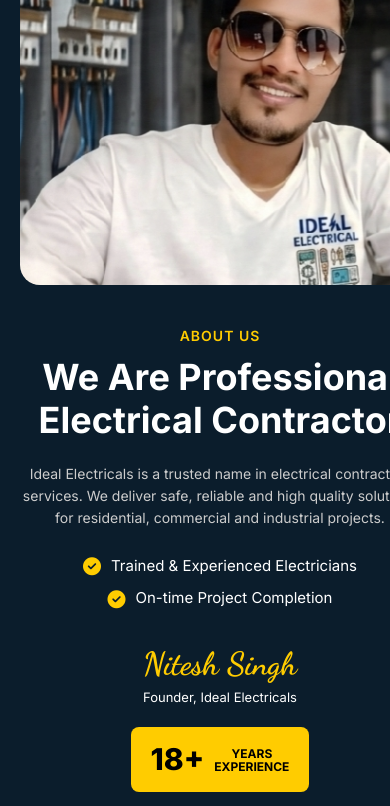
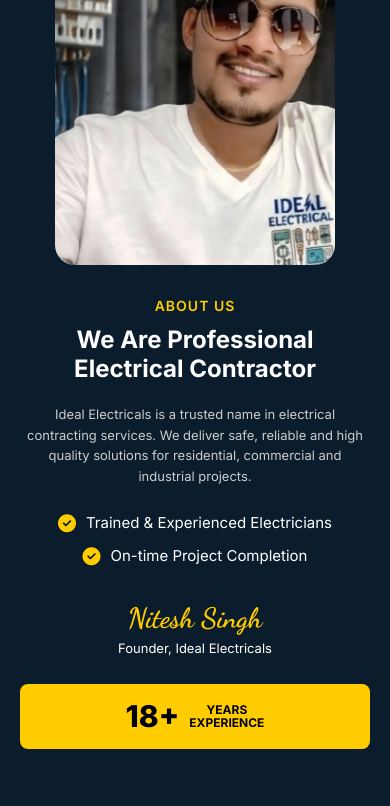
Before and after one commit to shivamkumar7322/idealelectricals.in, a plain HTML site: page index.html in a window 390 px wide. Shown: the part 5928-6734 px from the top of the page. Drawn offline with Linux system fonts and the light colour scheme.

Commit message:
Update style.css

```diff
--- a/style.css
+++ b/style.css
@@ -55,7 +55,7 @@
 @media (max-width: 768px) {
     .nav-links {
         display: none;
-        /* Default mein menu chhupa rahega */
+
         flex-direction: column;
         position: absolute;
         top: 70px;
@@ -65,7 +65,7 @@
         padding: 20px;
         box-shadow: 0 5px 10px rgba(0, 0, 0, 0.1);
     }
-    /* Jab JS se 'active' class add hogi tab menu dikhega */
+
     .nav-links.active {
         display: flex;
     }
@@ -78,14 +78,14 @@
 }
 
 
-/* Logo container ko flexbox banayenge taaki image aur text side-by-side rahein */
+
 
 .logo {
     display: flex;
     align-items: center;
-    /* Vertical alignment center ke liye */
+
     gap: 15px;
-    /* Image aur text ke beech thodi jagah */
+
 }
 
 
@@ -93,34 +93,34 @@
 
 .logo-img {
     height: 50px;
-    /* Navbar ke hisaab se height adjust karein */
+
     width: auto;
-    /* Width apne aap adjust ho jayegi ratio ke hisaab se */
+
     border-radius: 50%;
-    /* Image gol dikhegi */
+
     object-fit: cover;
-    /* Image cut na ho */
+
     border: 1px solid #ddd;
-    /* Halka border agar image light background par hai */
-}
-
-
-/* Puraane logo text container ka style taaki font issues na hon */
+
+}
+
+
+
 
 .logo-text {
     display: flex;
     flex-direction: column;
-    /* H1 upar aur SPAN niche */
+
     justify-content: center;
 }
 
 
-/* Puraane HTML se spacing issues the, unhe theek karne ke liye */
+
 
 .logo h1 {
     margin: 0;
     font-size: 20px;
-    /* Agar bada lage toh kam karein */
+
     line-height: 1.2;
 }
 
@@ -155,25 +155,7 @@
 }
 
 
-/*
-.logo h1 {
-    font-size: 1.7rem;
-    font-weight: 800;
-    background: linear-gradient(135deg, #0a2e4d 0%, #1e4a76 100%);
-    background-clip: text;
-    -webkit-background-clip: text;
-    color: transparent;
-    letter-spacing: -0.5px;
-}
-
-.logo span {
-    font-size: 0.9rem;
-    font-weight: 500;
-    color: var(--accent-gold);
-    display: block;
-    line-height: 1.2;
-}
-*/
+
 
 .nav-links {
     display: flex;
@@ -295,10 +277,7 @@
 .hero-badge {
     color: var(--accent-gold);
     font-weight: 700;
-    /*order: 2px solid;
-    padding: 10px 26px;
-    border-radius: 40px;
-     width: 250px;*/
+
     text-transform: uppercase;
     letter-spacing: 2px;
     font-size: 0.9rem;
@@ -365,7 +344,7 @@
 @media (max-width: 1024px) {
     .hero-grid {
         flex-direction: column;
-        /* Content aur Stats ek ke niche ek */
+
         text-align: center;
     }
     .hero {
@@ -402,7 +381,7 @@
 @media (max-width: 480px) {
     .stats-row {
         grid-template-columns: 1fr;
-        /* Sab kuch ek ke niche ek */
+
     }
     .hero-badge {
         font-size: 0.8rem;
@@ -410,7 +389,7 @@
     .btn-gold,
     .btn-outline {
         width: 100%;
-        /* Full width buttons for easy clicking */
+
         text-align: center;
     }
 }
@@ -483,7 +462,7 @@
 
 .stats-container {
     background-color: #0a1118;
-    /* Dark Navy Background */
+
     color: white;
     padding: 30px 50px;
     margin: 30px 50px;
@@ -546,14 +525,14 @@
 @media (max-width: 768px) {
     .main-headingg {
         font-size: 28px;
-        /* Mobile par font chota */
+
         left: 0;
-        /* Mobile par left 100px hata dein, varna text cut jayega */
+
         text-align: center;
-        /* Mobile par center alignment zyada achha lagta hai */
+
         margin: 0 auto 20px;
         padding: 0 15px;
-        /* Side se thodi jagah */
+
     }
 }
 
@@ -598,7 +577,7 @@
     text-align: center;
     padding: 0 20px;
     border-right: 1px solid rgba(255, 255, 255, 0.1);
-    /* Vertical Dividers */
+
     width: 25%;
 }
 
@@ -762,7 +741,7 @@
 
 .quote-icon {
     color: #fff9e6;
-    /* Light yellow for big quote */
+
     font-size: 40px;
     position: absolute;
     top: 20px;
@@ -838,7 +817,7 @@
 
 .sub-heading {
     color: #d4a017;
-    /* Golden yellow color */
+
     font-weight: 600;
     font-size: 14px;
     letter-spacing: 1px;
@@ -848,7 +827,7 @@
 .main-heading {
     font-size: 32px;
     color: black;
-    /* Dark blue/black */
+
     font-weight: 700;
 }
 
@@ -868,29 +847,29 @@
     gap: 15px;
     flex-wrap: nowrap;
     overflow-x: auto;
-    /* Mobile par scrollable rahega */
+
     padding-bottom: 20px;
 }
 
 .project-card {
     min-width: 200px;
-    /* Minimum width for images */
+
     flex: 1;
 }
 
 .project-card img {
     width: 100%;
     height: 250px;
-    /* Fixed height like in screenshot */
+
     object-fit: cover;
     border-radius: 12px;
-    /* Smooth rounded corners */
+
     transition: transform 0.3s ease;
 }
 
 .project-card img:hover {
     transform: scale(1.03);
-    /* Hover effect */
+
 }
 
 .button-container {
@@ -899,7 +878,7 @@
 
 .view-all-btn {
     background-color: #0b1c2c;
-    /* Dark theme button */
+
     color: white;
     padding: 12px 30px;
     border: none;
@@ -955,13 +934,13 @@
 @media (max-width: 1024px) {
     .testimonial-container {
         flex-wrap: wrap;
-        /* Cards niche shift hone lagenge */
+
         justify-content: center;
         gap: 15px;
     }
     .testimonial-card {
         width: 45%;
-        /* Ek line mein 2 cards dikhenge */
+
     }
     .header h2 {
         font-size: 28px;
@@ -974,21 +953,21 @@
 @media (max-width: 768px) {
     .slider-wrapper {
         flex-direction: column;
-        /* Buttons aur Cards upar-niche ho jayenge */
+
     }
     .nav-btn {
         display: none;
-        /* Mobile par swipe hota hai, buttons hata sakte hain ya chote kar sakte hain */
+
     }
     .testimonial-container {
         flex-direction: column;
-        /* Cards ek ke niche ek aayenge */
+
         align-items: center;
         width: 100%;
     }
     .testimonial-card {
         width: 90%;
-        /* Card mobile screen ki puri width lega */
+
         padding: 20px;
     }
     .header h2 {
@@ -1020,9 +999,9 @@
 
 :root {
     --dark-bg: #0b1522;
-    /* Dark blue background */
+
     --yellow: #ffcc00;
-    /* Yellow theme color */
+
     --text-white: #ffffff;
 }
 
@@ -1177,17 +1156,67 @@
 
 /* Mobile Responsive */
 
-@media (max-width: 992px) {
+
+
+@media (max-width: 1024px) {
+    .container-founder {
+        gap: 30px;
+    }
+    .founder-image img {
+        width: 320px;
+    }
+    .founder-content h1 {
+        font-size: 30px;
+    }
+}
+
+
+/* --- Mobile View (Max 768px) --- */
+
+@media (max-width: 768px) {
+    .founder-section {
+        padding: 40px 0;
+    }
     .container-founder {
         flex-direction: column;
         text-align: center;
     }
+    .founder-image img {
+        width: 280px;
+        margin: 0 auto;
+    }
     .features-founder li {
         justify-content: center;
     }
     .founder-info {
         flex-direction: column;
-        gap: 20px;
+        gap: 25px;
+    }
+    .founder-logo-area {
+        margin-top: 30px;
+    }
+    .circular-logo-container {
+        width: 180px;
+        height: 180px;
+    }
+}
+
+
+/* --- Very Small Mobile (Max 480px) --- */
+
+@media (max-width: 480px) {
+    .founder-content h1 {
+        font-size: 24px;
+    }
+    .description {
+        font-size: 13px;
+    }
+    .experience-badge {
+        width: 100%;
+        justify-content: center;
+    }
+    .signature {
+        font-size: 28px;
     }
 }
 
@@ -1286,14 +1315,14 @@
     flex: 1;
     min-width: 200px;
     border-right: 1px solid rgba(255, 255, 255, 0.05);
-    /* Divider */
+
     padding-right: 20px;
 }
 
 .footer-col:last-child {
     border-right: none;
     flex: 1.5;
-    /* Form column takes more space */
+
 }
 
 .footer-col h3 {
```
